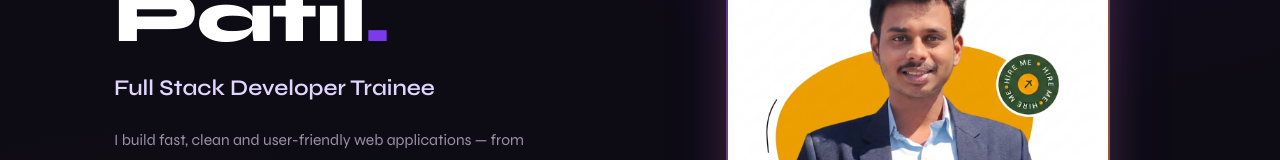
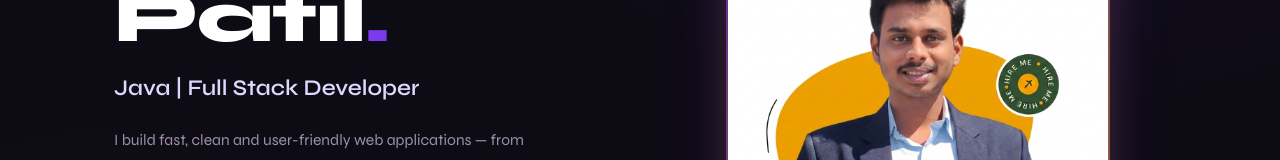
Before and after one commit to sushantpatil2420/my-portfolio, a React (Vite) app: page / in a window 1280 px wide. Shown: the part 329-489 px from the top of the page. Built offline with nearby package versions, Linux system fonts and the light colour scheme; a web font is replaced by a local one.

Commit message:
Change Tag Line

```diff
--- a/src/components/Home.jsx
+++ b/src/components/Home.jsx
@@ -19,7 +19,7 @@ export default function Home() {
             Sushant Patil<span className="accent">.</span>
           </h1>
 
-          <h2 className="home__role">Full Stack Developer Trainee</h2>
+          <h2 className="home__role">Java | Full Stack Developer</h2>
 
           <p className="home__bio">
             I build fast, clean and user-friendly web applications — from
```
